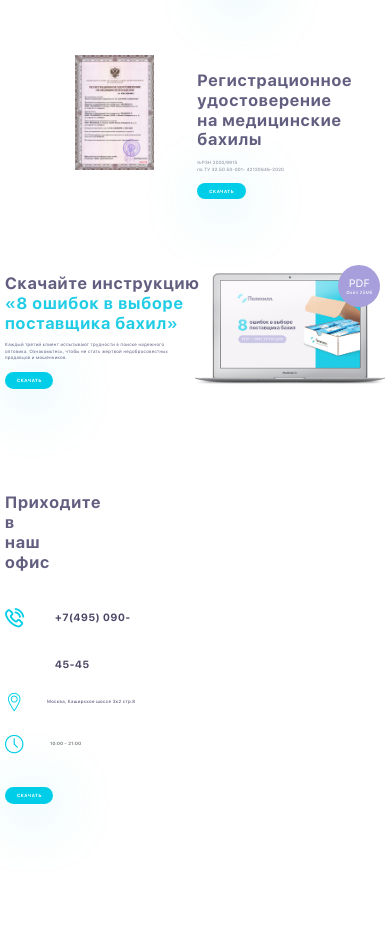
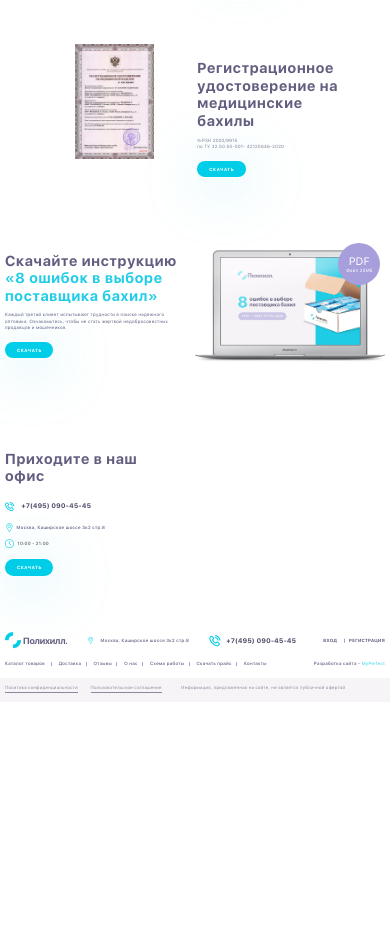
Before and after one commit to YurokBo/polyhill, a website: page app/index.html in a window 390 px wide. Shown: the part 845-1776 px from the top of the page. After the commit the page ends 1547 px from the top, so only its background shows below. Drawn offline with nearby package versions, Linux system fonts and the light colour scheme.

Commit message:
adaptive complete

```diff
--- a/app/scss/_global.scss
+++ b/app/scss/_global.scss
@@ -76,7 +76,7 @@ h1,h2,h3,h4,h5,h6 {
   font-family: 'SF UI Display Bold';
   font-weight: 700;
   line-height: 1.22em;
-  @include adaptiv-font(45, 15);
+  @include adaptiv-font(45, 13);
   letter-spacing: 0.050em;
   color: $def-title-color;
 }
--- a/app/scss/_media.scss
+++ b/app/scss/_media.scss
@@ -303,6 +303,7 @@
       right: 8.61em;
       width: 54%;
     }
+
     .manual__pdf-about {
       right: 11em;
     }
@@ -348,6 +349,10 @@
   .content .content__advert .content__advert-right .content__advert-bg {
     top: 18%;
   }
+
+  .footer__top .footer__top-contacts .footer__title {
+    padding-right: 7em;
+  }
 }
 
 @media (max-width: 1000px) {
@@ -363,6 +368,12 @@
   }
 }
 
+@media (max-width: 981px) {
+  .footer__top .footer__top-contacts .footer__title {
+    padding-right: 3em;
+  }
+}
+
 @media (max-width: 896px) {
   .manual__description {
     padding-right: 16em;
@@ -375,6 +386,12 @@
       padding-bottom: 8.5em;
       padding-right: 11em;
     }
+  }
+}
+
+@media (max-width: 811px) {
+  .footer__top .footer__top-contacts .footer__title {
+    padding-right: 0;
   }
 }
 
@@ -412,6 +429,7 @@
     img {
       right: 3.61em;
     }
+
     .manual__pdf-about {
       right: 6em;
     }
@@ -521,6 +539,7 @@
     img {
       right: .61em;
     }
+
     .manual__pdf-about {
       right: 2em;
     }
@@ -579,6 +598,10 @@
   .shoecover-certificate__content {
     padding-right: 11em;
   }
+
+  .footer__top .footer__top-contacts .footer__title {
+    padding-right: 3em;
+  }
 }
 
 @media (max-width: 459px) {
@@ -608,6 +631,7 @@
     img {
       right: 0;
     }
+
     .manual__pdf-about {
       right: 1em;
     }
@@ -626,6 +650,20 @@
   .content .content__advert .content__advert-left {
     padding-right: 2em;
   }
+
+  .footer__top {
+    .footer__top-contacts {
+      width: 45%;
+    }
+    .footer__map {
+      max-width: 55%;
+    }
+
+    .footer__top-contacts .footer__title {
+      padding-right: 0;
+    }
+  }
+
 }
 
 @media (max-width: 426px) {
--- a/app/scss/style.scss
+++ b/app/scss/style.scss
@@ -14,13 +14,7 @@
 .footer__content {
   display: flex;
   justify-content: space-between;
-  padding: 2.39em 1.7em 1.9em 0;
-}
-
-.footer__content {
-  display: flex;
-  justify-content: space-between;
-  padding: 0 0 52px 0;
+  padding: 2.39em 1.7em 1.99em 0;
 }
 
 .header__logo,
@@ -28,7 +22,7 @@
   font-family: 'SF UI Display Bold';
   font-weight: 700;
   @include adaptiv-font(30, 8);
-  letter-spacing: -1px;
+  letter-spacing: -.02em;
   //line-height: 1.37;
   color: $main-font-color;
 
@@ -56,7 +50,7 @@
 .footer__address {
   font-family: 'SF UI Display Medium';
   font-weight: 500;
-  @include adaptiv-font(16, 6);
+  @include adaptiv-font(16, 4);
   letter-spacing: 0.070em;
   color: $main-font-color;
   padding-left: 3.5%;
@@ -68,7 +62,7 @@
     font-family: "Flaticon";
     content: "\f103";
     color: $icon-color;
-    @include adaptiv-font(29, 10);
+    @include adaptiv-font(29, 6);
     left: 0;
     top: 50%;
     transform: translateY(-50%);
@@ -84,7 +78,7 @@
   letter-spacing: 0.070em;
   color: #4a4665;
   position: relative;
-  padding: 2px 1.09em 0 4.5%;
+  padding: .038em 1.09em 0 4.5%;
 
   &::before {
     position: absolute;
@@ -799,20 +793,16 @@
 }
 
 /*----------------footer------------------*/
-.footer {
-
-}
-
 .footer__top {
   display: flex;
-  padding-bottom: 144px;
+  padding-bottom: 9.04em;
 
   .footer__top-contacts {
     width: 36.85%;
-    padding-top: 19px;
+    padding-top: 1.2em;
 
     .footer__title {
-      padding: 0 153px 22px 0;
+      padding: 0 4em .47em 0;
     }
 
     .footer__top-phone,
@@ -824,17 +814,17 @@
     .footer__top-phone {
       font-family: 'SF UI Display Bold';
       font-weight: 700;
-      @include adaptiv-font(20, 10);
+      @include adaptiv-font(20, 6);
       line-height: 4.45em;
       letter-spacing: 0.070em;
       color: $footer-contacts-color;
-      padding: 0 0 11px 50px;
+      padding: 0 0 .56em 2.45em;
 
       &::before {
         position: absolute;
         font-family: Flaticon;
         content: "\f100";
-        @include adaptiv-font(28, 18);
+        @include adaptiv-font(28, 8);
         color: $icon-color;
         left: 0;
       }
@@ -844,13 +834,13 @@
       font-family: 'SF UI Display Medium';
       font-weight: 500;
       color: $def-title-color;
-      padding: 0 0 36px 42px;
+      padding: 0 0 2.2em 2.56em;
 
       &::before {
         position: absolute;
         font-family: Flaticon;
         content: "\f103";
-        @include adaptiv-font(28, 18);
+        @include adaptiv-font(28, 8);
         color: $icon-color;
         left: 0;
       }
@@ -860,13 +850,13 @@
       font-family: 'SF UI Display Medium';
       font-weight: 500;
       color: #5b6065;
-      padding: 0 0 39px 45px;
+      padding: 0 0 2.5em 2.78em;
 
       &::before {
         position: absolute;
         font-family: Flaticon;
         content: "\f101";
-        @include adaptiv-font(28, 18);
+        @include adaptiv-font(28, 8);
         color: $icon-color;
         left: 0;
       }
@@ -876,36 +866,28 @@
   .footer__map {
     max-width: 63.15%;
     width: 100%;
-    min-height: 454px;
+    min-height: 28.375em;
     iframe {
       width: 100%;
       height: 100%;
     }
   }
 }
+
 .footer__content {
-  padding: 0 0 59px 0;
-  .footer__profile-login {
-    padding-top: 1px;
-  }
+  padding: 0 0 3.59em 0;
+
   .footer__profile-registration {
-    padding-left: 17px;
-  }
-
-  .footer__phone {
-    padding: 2px 21px 0 50px;
-    .footer__phone::before {
-      top: 58%;
-    }
+    padding-left: 1.2em;
   }
 }
 
 .footer__copyrights {
   background-color: $main-bg-color;
-  padding: 22px 0 28px;
+  padding: 1.6em 0 2.001em;
   font-family: 'SF UI Display Regular';
   font-weight: 400;
-  @include adaptiv-font(14, 8);
+  @include adaptiv-font(14, 4);
   line-height: 1.50em;
   letter-spacing: 0.068em;
   color: #8c899f;
@@ -914,18 +896,19 @@
     border-bottom: 1px solid #8c899f;
 
     &:first-child {
-      margin-right: 37px;
+      margin-right: 2.6em;
     }
   }
 }
 
 .footer__copyrights_public-offer {
   display: inline-block;
-  padding-left: 57px;
+  padding-left: 4.1em;
 }
 
 .footer__menu {
-  padding: 0 0 38px 0;
+  padding: 0 0 2.39em 0;
+  margin-right: 0;
 
   .footer__creators {
     font-family: 'SF UI Display Medium';
@@ -933,6 +916,13 @@
 
     a {
       color: #56d9ec;
+    }
+  }
+
+  li + li {
+    padding-right: .67em;
+    &:last-child {
+      padding-right: 0;
     }
   }
 
```
Also changed, not shown: app/css/style.min.css.
